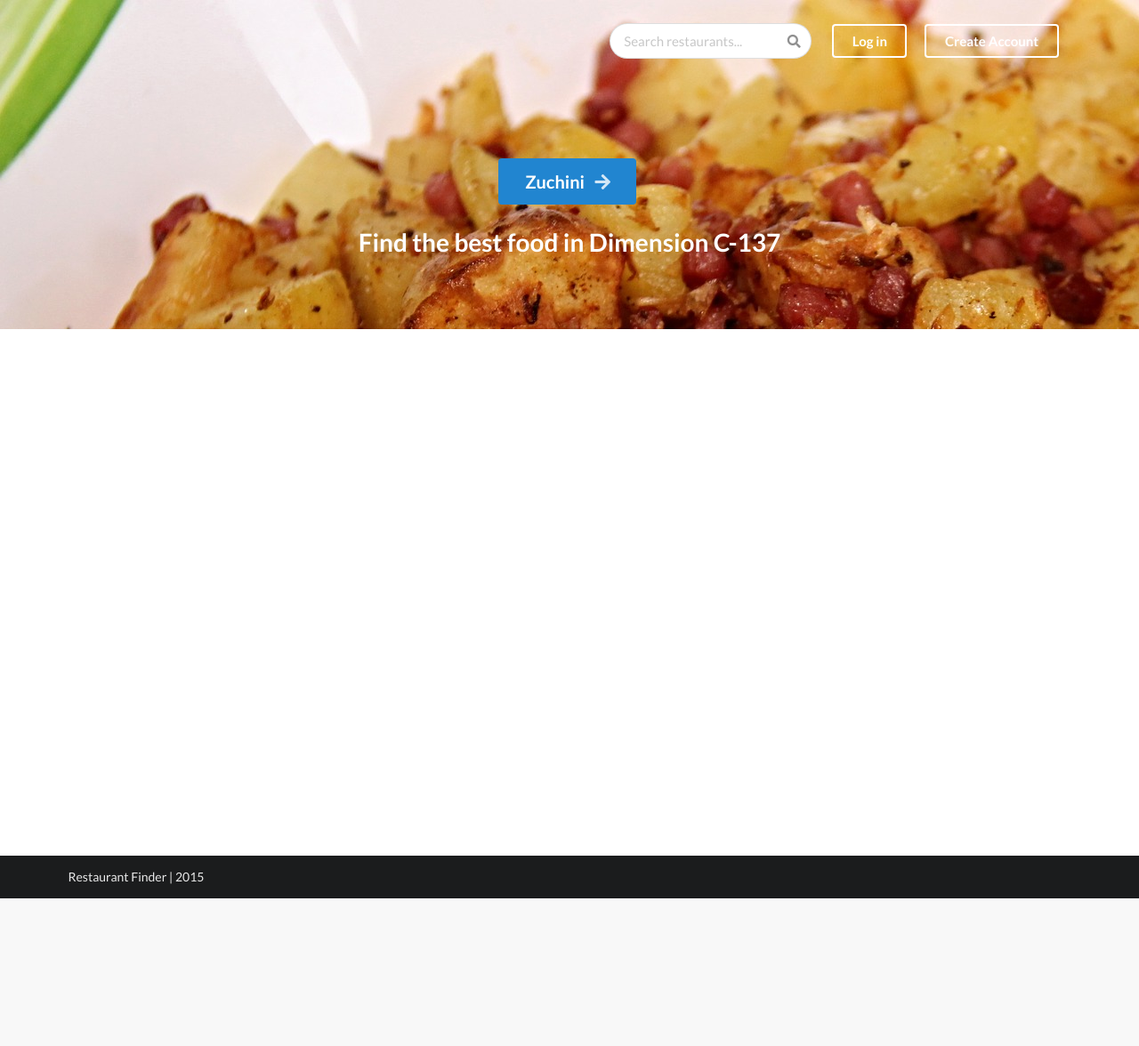
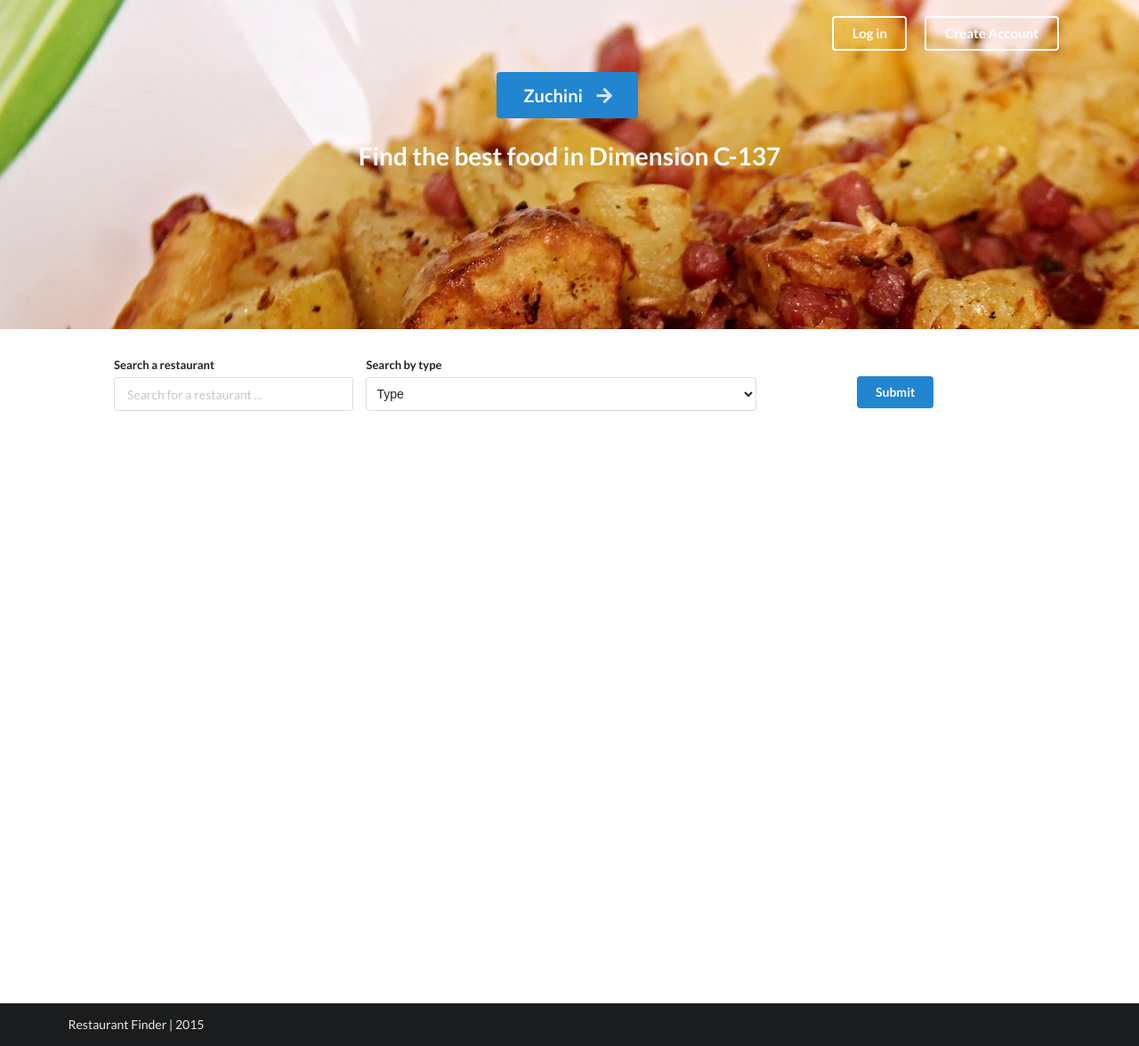
Before and after one commit to poloarol/DBProject, a Flask app: template templates/index.html in a window 1280 px wide. Shown: the whole page at 89% size. Before the commit the page ends 1010 px from the top, so only its background shows below. Run offline with Flask 2, Linux system fonts and the light colour scheme; the template is opened without the code that fills it, so the values that code supplies are empty; some libraries are stand-ins or nearby versions.

Commit message:
Started web templates & routing

```diff
--- a/app.py
+++ b/app.py
@@ -2,7 +2,7 @@ from flask import Flask, render_template
 from sqlalchemy import create_engine
 from model import db, Resto, Locals, User, Item
 from faker import Faker
-from sqlalchemy.sql import func
+from sqlalchemy import text
 
 import socketserver as socketserver
 import traceback as traceback
@@ -34,23 +34,43 @@ db.init_app(app)
 #             db.session.commit()
 
 
-@app.route("/")
+@app.route("/restaurant")
 def main():
     data = query_restaurants()
-    display_resto_info("Bar & Grill")
-    return render_template("index.html", data=data)
+    category = query_category()
+    return render_template("index.html", category=category, data=data)
 
 
-@app.route("/restaurant/items/<resto_name>")
-def find_resto_menu(resto_name):
-    data = db.session.query(Item, Resto).join(Resto, Item.restaurantid == Resto.restaurantid).filter(Resto.name == resto_name).order_by(Item.category).all()  # noqa
-    for item in data:
-        print(item.Item.category + " " + item.Item.name)
+@app.route("/restaurant/items/<resto_id>/<resto_name>")
+def find_resto_menu(resto_id, resto_name):
+    resto_item = db.session.query(Item, Resto).join(Resto, Item.restaurantid == Resto.restaurantid).filter(Resto.restaurantid == resto_id).order_by(Item.category).all()  # noqa
+
+    return render_template("item.html", data=resto_item)  # noqa
+
+
+# @app.route("/restaurant/<resto_id>")
+# def resto_info(resto_name):
+#     data = db.session.query(Locals, Resto).join(Resto, Locals.restaurantid == Resto.restaurantid).filter(Resto.restaurantid == resto_id)  # noqa
+#
+#     return render_template()
 
 
 @app.route("/restaurant/<resto_type>")
-def display_resto_info(resto_type):
-    print(1)
+def resto_category(resto_type):
+    data = db.session.query(Resto).filter(Resto.types == resto_type)
+    return render_template("type.html", data=data)
+
+
+# def find_max_item():
+#     data = db.session.execute("select * from restaurant")
+#     for item in data:
+#         print(data.name)
+#     for item in data:
+#         print(item.Item.name, item.Item.price, item.Locals.manager_name)
+
+def query_category():
+    data = db.session.query(Resto.types).order_by(Resto.types).distinct()
+    return data
 
 
 def query_restaurants():
--- a/model.py
+++ b/model.py
@@ -10,16 +10,16 @@ class Resto(db.Model):
 
     restaurantid = db.Column(db.Integer, primary_key=True)
     name = db.Column(db.VARCHAR(20), nullable=False, unique=True)
-    type = db.Column(db.VARCHAR(20), nullable=False)
+    types = db.Column(db.VARCHAR(20), nullable=False)
     url = db.Column(db.VARCHAR(50))
 
     def __init__(self, name, type, url):
         self.name = name
-        self.type = type
+        self.types = types
         self.url = url
 
     def __repr__(self):
-        return '<restaurantid> {}'.format(self.name, self.type, self.url)
+        return '<restaurantid> {}'.format(self.name, self.types, self.url)
 
 
 class Locals(db.Model):
--- a/static/css/master.css
+++ b/static/css/master.css
@@ -9,12 +9,36 @@ footer{
   bottom: 0;
   width: 100%;
   clear: both;
+  padding-top: 5em;
 }
 
 body{
   padding-bottom: 60px;
 }
 
+.ui.form{
+  width: 80%;
+  top: 30px;
+  margin: 0 auto;
+}
+
+.three.fields{
+  margin: 0 auto;
+}
+
+.four.wide.field{
+  margin: 0 auto;
+}
+
+.sbtn{
+  display: flex;
+  align-items: center;
+  justify-content: center;
+}
+
+.field.sbtn{
+  margin-top: 20px !important;
+}
 
 div.bigimage{
   width: 100%;
@@ -35,5 +59,5 @@ div.bigimage{
   margin: 0 auto;
   position: relative;
   min-height: 80%;
-  padding: 15px;
+  top: 20px;
 }
--- a/static/js/script.js
+++ b/static/js/script.js
@@ -1,6 +1,6 @@
 $(document).ready(function(){
     // All your normal JS code goes in here
-    $(".rating").rating();
+    $(".restaurant.rating").rating('disable');
     $('.ui.search')
       .search({
         type: 'category'
--- a/templates/index.html
+++ b/templates/index.html
@@ -2,23 +2,41 @@
 
 {% block content %}
   {{ super() }}
+  <form class="ui form" action="" method="post">
+    <div class="three fields">
+      <div class="five wide field">
+        <label>Search a restaurant</label>
+        <input type="text" name="" value="" placeholder="Search for a restaurant ...">
+      </div>
+      <div class="eight wide field">
+        <label>Search by type</label>
+        <select class="ui fluid dropdown">
+          <option>Type</option>
+          {% for resto_category in category %}
+            <option value="/restaurant/{{ resto_category[0] }}">{{ resto_category[0] }}</option>
+          {% endfor %}
+        </select>
+      </div>
+      <div class="field sbtn">
+        <button class="ui primary button" type="button" name="button">Submit</button>
+      </div>
+    </div>
+  </form>
+  <div class="divise"></div>
   <div class="ui four cards">
     {% for item in data %}
       <div class="card">
-        <a href= >
+        <a href="/restaurant/items/{{ item.restaurantid }}/{{ item.name }}" >
           <div class="image">
             <img src="" alt="{{ item.name }}">
           </div>
         </a>
           <div class="extra">
             Rating:
-            <div class="ui star rating" data-max-rating ="5" data-rating="2"></div>
+            <div class="ui star restaurant rating" data-max-rating ="5" data-rating="2"></div>
           </div>
       </div>
     {% endfor %}
   </div>
   <script type="text/javascript" src="{{url_for('static', filename='js/script.js')}}"></script>
 {% endblock %}
-{% block footer %}
-  {{ super() }}
-{% endblock %}
--- a/templates/layout.html
+++ b/templates/layout.html
@@ -16,24 +16,22 @@
           <div class="ui container">
             <div class="ui large secondary menu">
               <div class="right item">
-                <div class="ui fluid category search">
-                  <div class="ui icon input">
-                    <input class="prompt" type="text" placeholder="Search restaurants...">
-                    <i class="search icon"></i>
-                  </div>
-                <div class="divise"></div>
-                </div>
                 <a class="ui inverted button space">Log in</a>
                 <div class="divise"></div>
                 <a class="ui inverted button space">Create Account</a>
               </div>
             </div>
           </div>
-          <br><br><br><br><br>
-          <div class="ui text container">
-            <div class="ui huge primary button">Zuchini<i class="right arrow icon"></i></div>
-            <h1 class="ui inverted header">Find the best food in Dimension C-137</h1>
-          </div>
+          <div class="divise"></div>
+          <div class="divise"></div>
+          <a href="/restaurant">
+            <div class="ui text container">
+              <div class="ui huge primary button">Zuchini
+                <i class="right arrow icon"></i>
+              </div>
+              <h1 class="ui inverted header">Find the best food in Dimension C-137</h1>
+            </div>
+          </a>
         </div>
       </div>
     </div>
--- /dev/null
+++ b/templates/type.html
@@ -0,0 +1,6 @@
+{% extends "layout.html" %}
+
+{% block content %}
+  {{ super() }}
+  <div class="divise"></div>
+{% endblock %}
```
Also changed, not shown: migrations/versions/68b89f39d8bd_.py (added, +34 -0 lines), migrations/versions/704e89cb8f64_.py (added, +30 -0 lines), migrations/versions/b321f9c333dd_.py (added, +34 -0 lines), migrations/versions/b8403ab84777_.py (added, +28 -0 lines), templates/item.html (added, +30 -0 lines).
